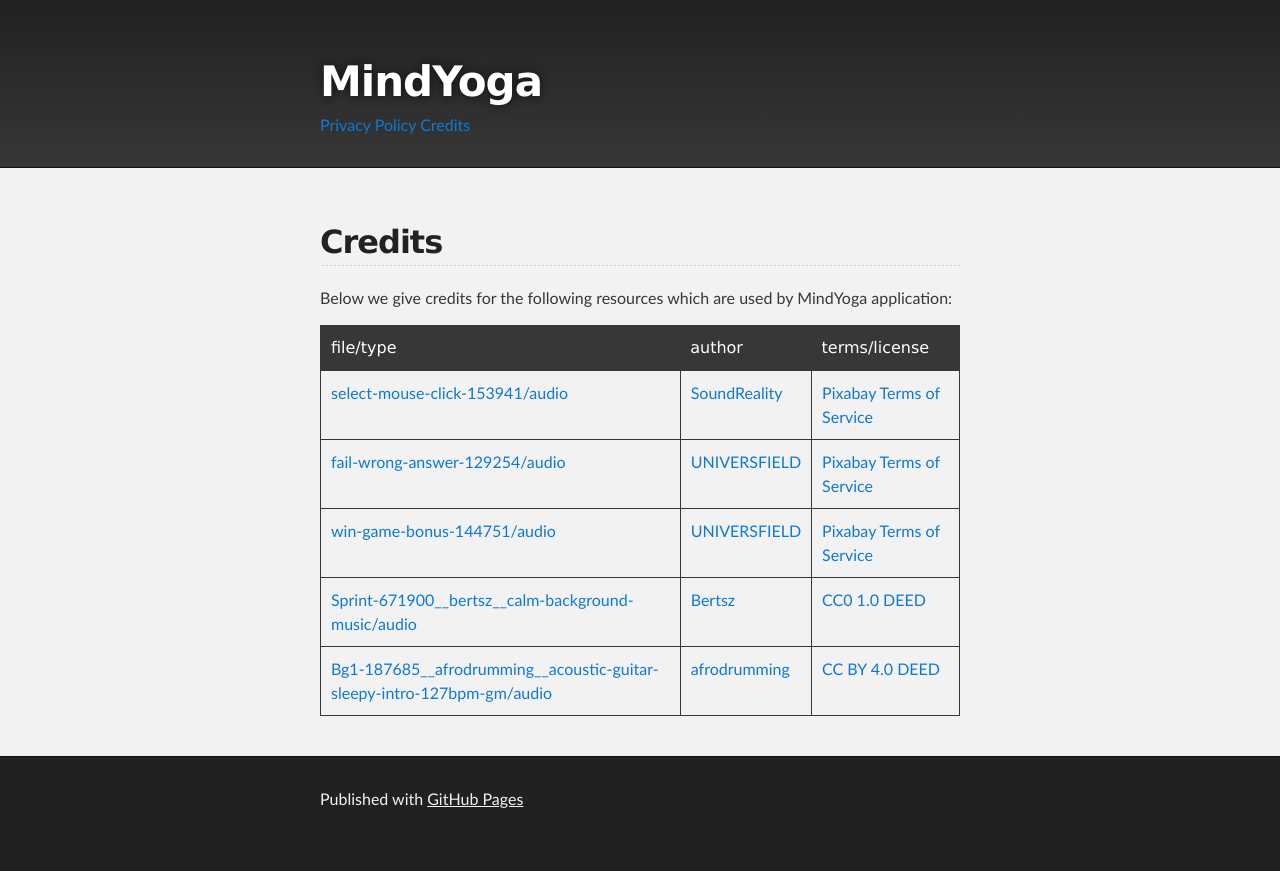
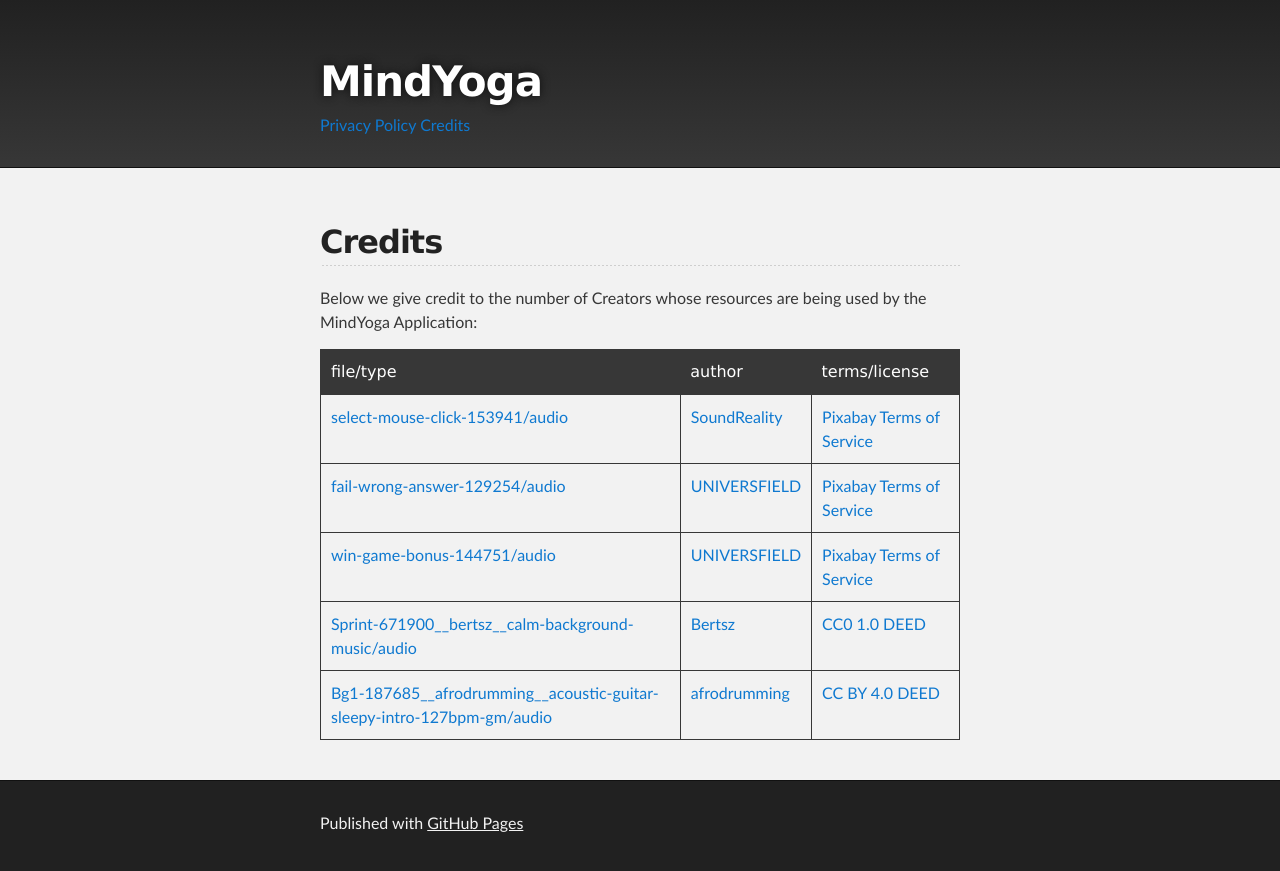
Before and after one commit to mindyogaua/mindyogaua.github.io, a Jekyll site: the page built from credits.md, in a window 1280 px wide. Shown: the top 871 px of the page. Built offline with Jekyll 4.4.1, drawn with Linux system fonts in a browser that asks for light colours.

Commit message:
Update credits.md

```diff
--- a/credits.md
+++ b/credits.md
@@ -7,7 +7,7 @@ permalink: /credits
 
 ## Credits
 
-Below we give credits for the following resources which are used by MindYoga application:
+Below we give credit to the number of Creators whose resources are being used by the MindYoga Application:
 
 | file/type | author | terms/license |
 | --- | --- | --- |
```
